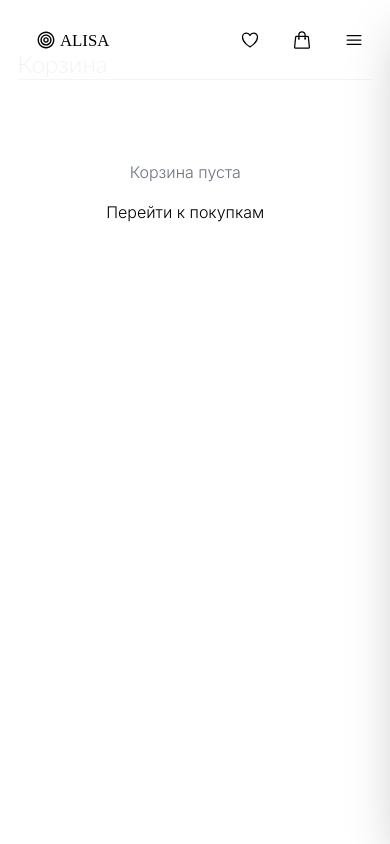
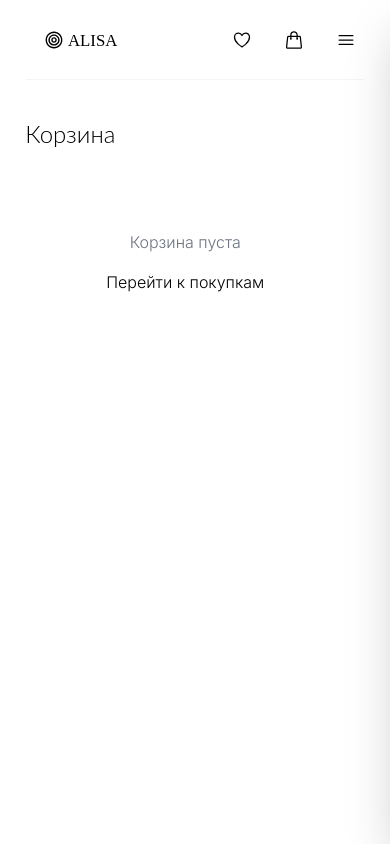
Before and after one commit to burkovmu/alisa-wear, a Next.js app: page /cart in a window 390 px wide. Shown: the top 844 px of the page. Built offline with nearby package versions, Linux system fonts and the light colour scheme; a web font is replaced by a local one.

Commit message:
Исправление отображения контента в мобильной версии

```diff
--- a/src/app/globals.css
+++ b/src/app/globals.css
@@ -24,6 +24,11 @@ body {
   font-weight: 300;
 }
 
+/* Добавляем дополнительный отступ для основного контента, чтобы не перекрывался шапкой */
+main {
+  padding-top: 70px; /* Защита от перекрытия шапкой */
+}
+
 @layer base {
   h1, h2, h3, h4, h5, h6 {
     font-family: 'Lato', system-ui, -apple-system, BlinkMacSystemFont, 'Segoe UI', Roboto, Helvetica, Arial, sans-serif;
@@ -32,9 +37,11 @@ body {
 
 @layer components {
   .container {
-    @apply mx-auto px-4;
+    @apply mx-auto;
     width: 95%;
     max-width: 1920px;
+    padding-left: 1rem;
+    padding-right: 1rem;
 
     @media (min-width: 768px) {
       width: 80%;
@@ -44,6 +51,8 @@ body {
     @media (max-width: 767px) {
       width: 95% !important;
       max-width: 95% !important;
+      padding-left: 1rem !important;
+      padding-right: 1rem !important;
     }
   }
 
@@ -101,8 +110,8 @@ body {
   .container {
     width: 95% !important;
     max-width: 95% !important;
-    padding-left: 0.5rem !important;
-    padding-right: 0.5rem !important;
+    padding-left: 1rem !important;
+    padding-right: 1rem !important;
   }
 }
 
@@ -110,6 +119,8 @@ body {
   width: 95% !important;
   margin-left: auto;
   margin-right: auto;
+  padding-left: 1rem !important;
+  padding-right: 1rem !important;
 }
 
 @media (min-width: 768px) {
--- /dev/null
+++ b/src/app/mobile.css
@@ -0,0 +1,16 @@
+/* Мобильные стили */
+@media (max-width: 767px) {
+  .container {
+    width: 95% !important;
+    max-width: 95% !important;
+    padding-left: 1rem !important;
+    padding-right: 1rem !important;
+  }
+
+  .mobile-container {
+    width: 95% !important;
+    max-width: 95% !important;
+    padding-left: 1rem !important;
+    padding-right: 1rem !important;
+  }
+}
```
